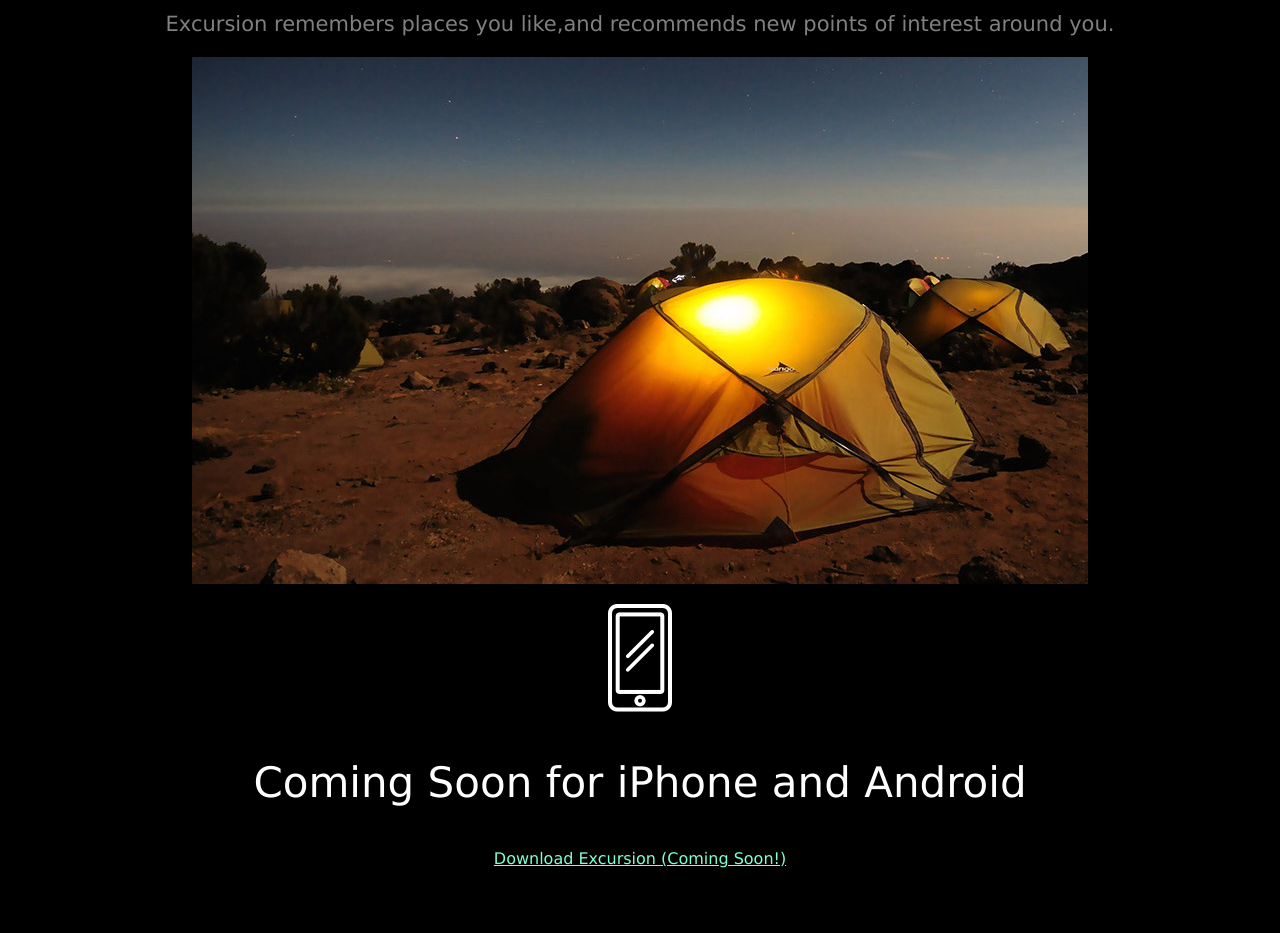
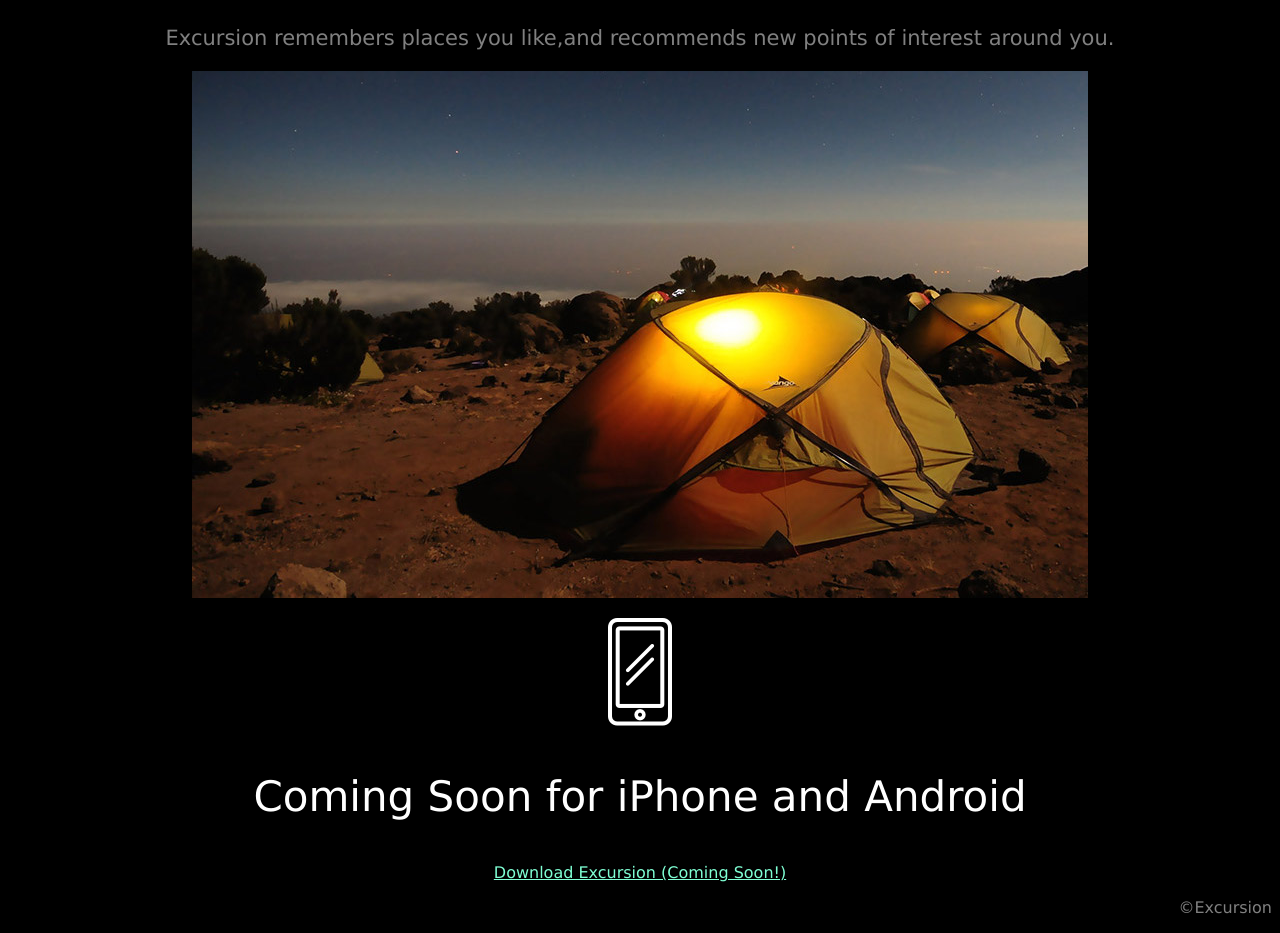
Before and after one commit to SumedhaSamanta/SumedhaSamanta.github.io, a plain HTML site: page index.html in a window 1280 px wide. Shown: the part 421-1354 px from the top of the page. Before the commit the page ends 1297 px from the top, so only its background shows below. Drawn offline with Linux system fonts and the light colour scheme.

Commit message:
Add copyright

```diff
--- a/index.html
+++ b/index.html
@@ -22,9 +22,9 @@
         </video>
     </p>
 
-    <h2 class="sub-heading color-white">
+    <p class="sub-heading color-white">
         Your personal travel guide
-    </h2>
+    </p>
 
     <p class="description">
         Excursion remembers places you like,and recommends new points of interest around you.
@@ -43,6 +43,10 @@
     </p>
 
     <a href="" class="download-link">Download Excursion (Coming Soon!)</a>
+
+    <p class="copyright">
+        &#169;Excursion
+    </p>
 </body>
 
 </html>
--- a/resources/css/style.css
+++ b/resources/css/style.css
@@ -28,3 +28,8 @@ body {
     color: gray;
     font-size: 21px;
 }
+
+.copyright {
+    color: gray;
+    text-align: right;
+}
```
